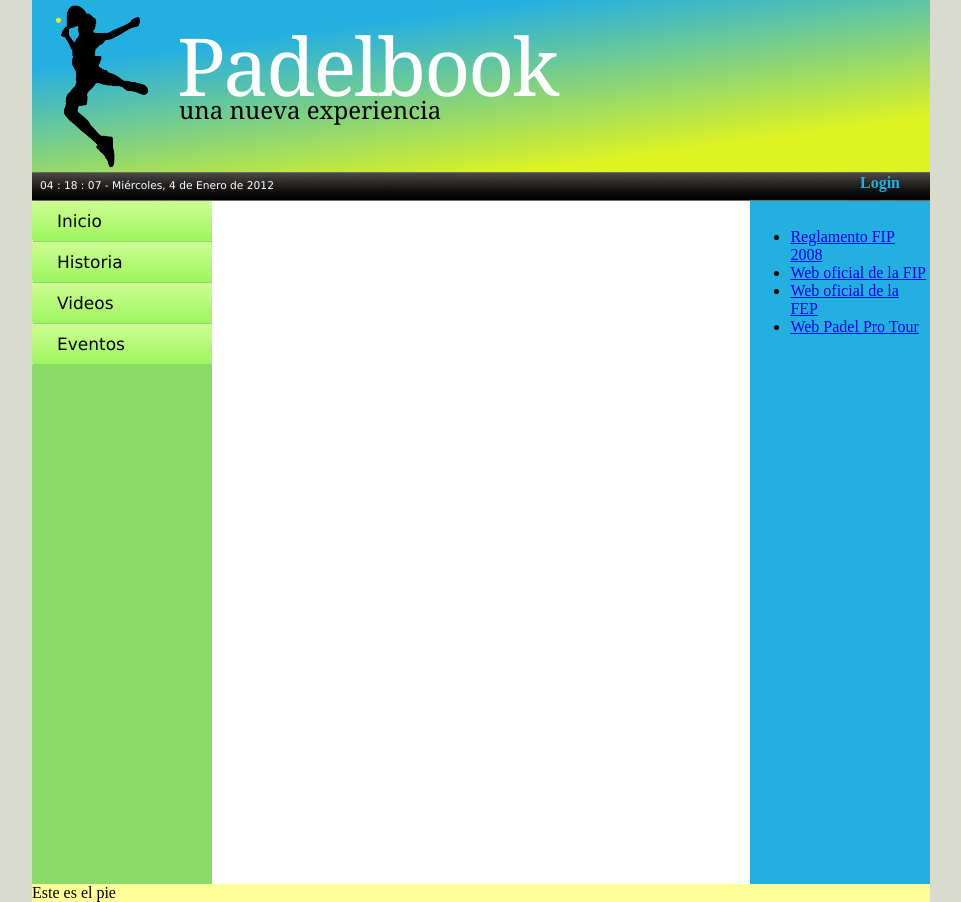
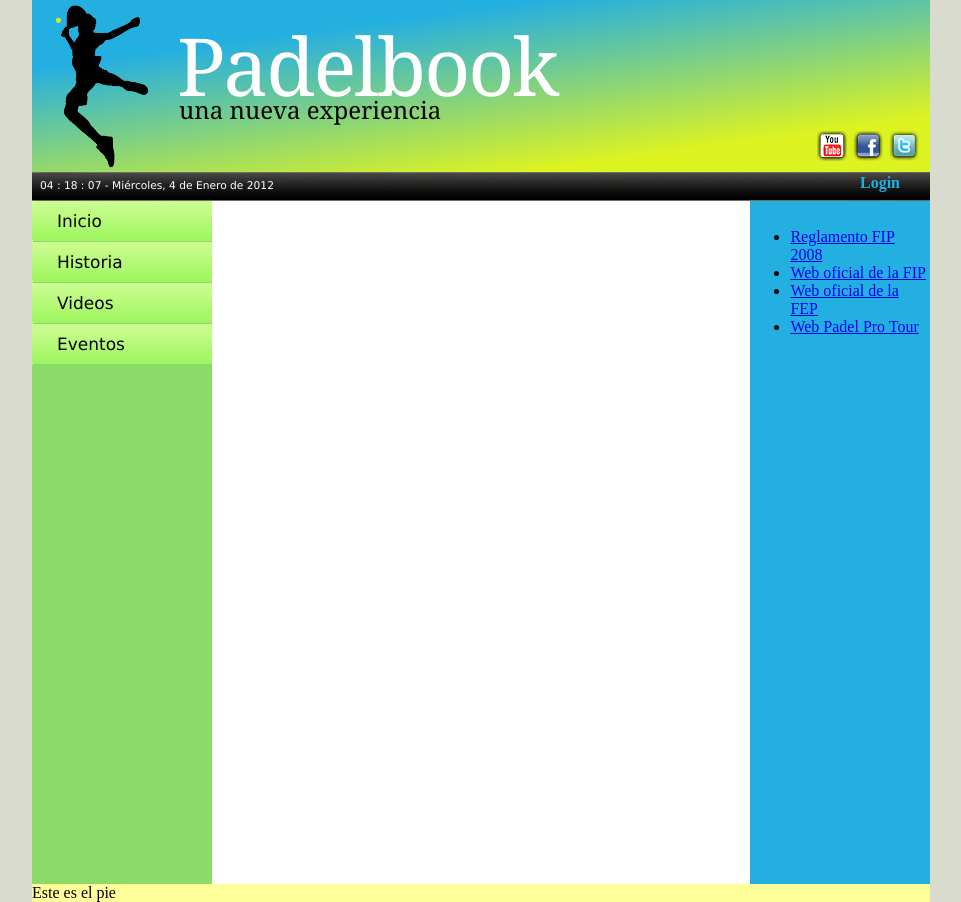
Before and after one commit to rafavermo/padelbook, a PHP site: page / in a window 1280 px wide. Shown: the whole page, without its empty margins (159-1120 px from the left). Run offline with PHP 8.4, Linux system fonts and the light colour scheme; data that the repository does not hold is empty.

Commit message:
Modificacion para redes sociales

```diff
--- a/trunk/estilo/Estilo_principal.css
+++ b/trunk/estilo/Estilo_principal.css
@@ -52,6 +52,20 @@ body{
     height: 172px;
     padding: 0 0 0 15px;
     width: 883px;
+}
+
+#iconos_redes_sociales {
+    height: 30px;
+    padding-top: 115px;
+    width: 885px;
+}
+
+#iconos_redes_sociales li{
+    display: inline;
+    float: right !important;
+    margin-left: -7px !important;
+    margin-right: 13px !important;
+    padding-right: 0 !important;
 }
 
 /*#header{
--- a/trunk/index.php
+++ b/trunk/index.php
@@ -42,6 +42,25 @@
 			<h1>Padelbook</h1>
 			<p><a href="">una nueva experiencia</a>
 			</p>
+		</div>
+		<div id="iconos_redes_sociales">
+			<ul>
+				<li>
+					<a href="">
+						<img src="imagenes/twitter_icon.png" alt="twitter">
+					</a>
+				</li>
+				<li>
+					<a href="">
+						<img src="imagenes/facebook_icon.png" alt="facebook">
+					</a>
+				</li>
+				<li>
+					<a href="">
+						<img src="imagenes/youtube_icon.png" alt="youtube">
+					</a>
+				</li>
+			</ul>
 		</div>
 		<!-- <form id="search_mini_form" method="get" action="http://www.cooking-hacks.com/index.php/catalogsearch/result/">
 			<div class="form-search">
```
Also changed, not shown: trunk/imagenes/facebook_icon.png (added), trunk/imagenes/twitter_icon.png (added), trunk/imagenes/youtube_icon.png (added).
